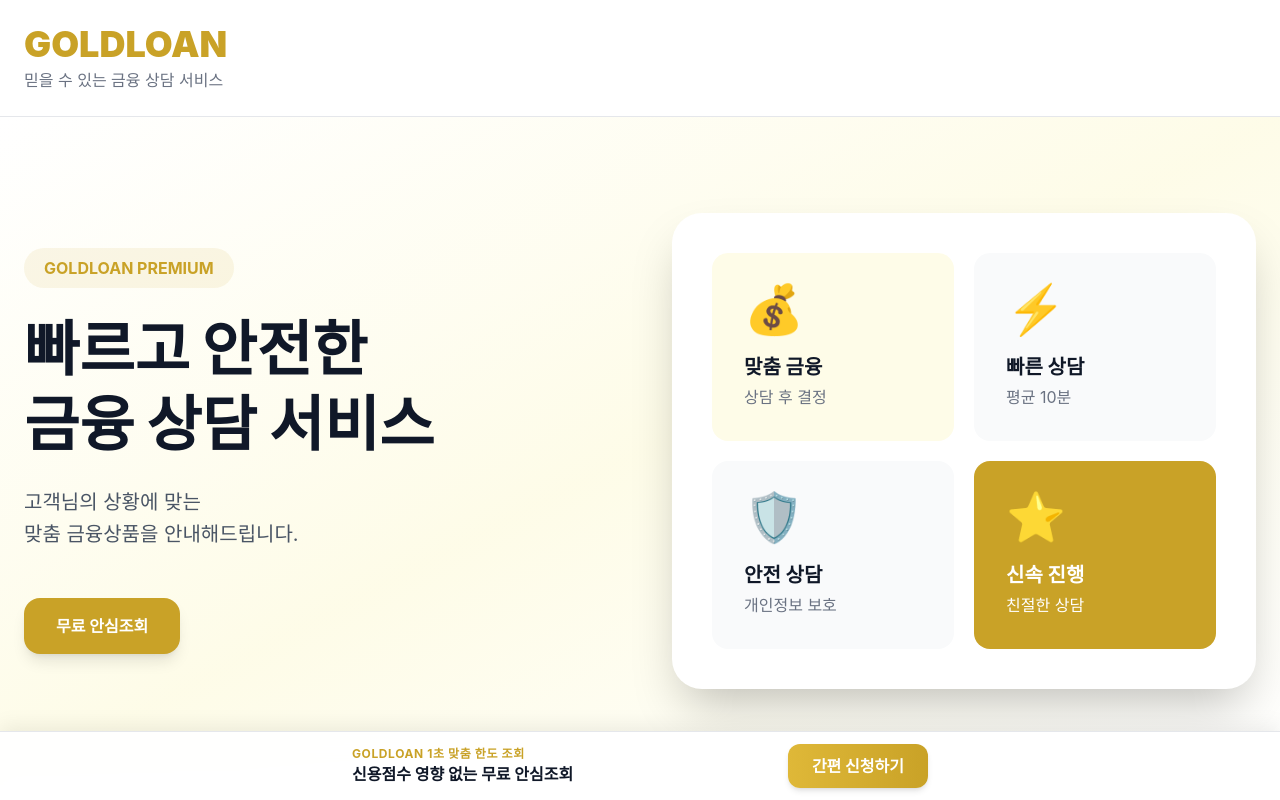
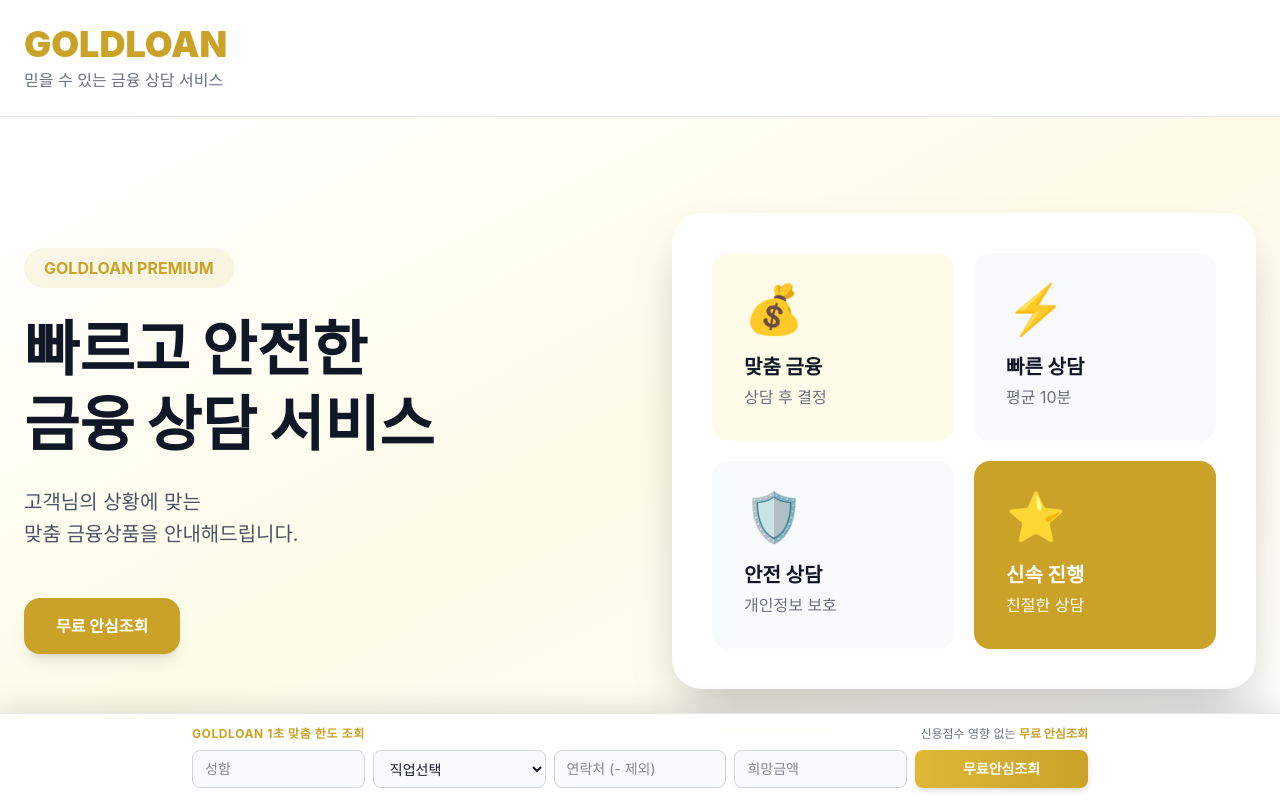
Before and after one commit to wesdxc1717-art/goldloan, a Next.js app: page / in a window 1280 px wide. Shown: the top 800 px of the page. Built offline with nearby package versions, Linux system fonts and the light colour scheme; no server answers.

Commit message:
Fix sticky bottom bar implementation

```diff
--- a/app/page.tsx
+++ b/app/page.tsx
@@ -2,21 +2,17 @@
 import Hero from "@/components/Hero";
 import LoanTypesSection from "@/components/LoanTypesSection";
 import InfoSection from "@/components/InfoSection";
-import BottomForm from "@/components/BottomForm";
 import StickyBottomBar from "@/components/StickyBottomBar";
 
 export default function Home() {
   return (
-    <main className="min-h-screen bg-white pb-24">
+    <main className="min-h-screen bg-white pb-32"> {/* 고정 바 높이에 맞춰 하단 여백(pb-32) 설정 */}
       <Header />
       <Hero />
       <LoanTypesSection />
       <InfoSection />
 
-      <div id="bottom-form">
-        <BottomForm />
-      </div>
-
+      {/* 화면 하단 고정 입력 바 */}
       <StickyBottomBar />
     </main>
   );
--- a/components/StickyBottomBar.tsx
+++ b/components/StickyBottomBar.tsx
@@ -1,31 +1,98 @@
 'use client';
 
+import { useState } from 'react';
+
 export default function StickyBottomBar() {
-  const scrollToForm = () => {
-    const formElement = document.getElementById('bottom-form');
-    if (formElement) {
-      formElement.scrollIntoView({ behavior: 'smooth' });
-    }
+  const [formData, setFormData] = useState({
+    name: '',
+    job: '',
+    phone: '',
+    amount: '',
+  });
+
+  const handleChange = (e: React.ChangeEvent<HTMLInputElement | HTMLSelectElement>) => {
+    setFormData({
+      ...formData,
+      [e.target.name]: e.target.value,
+    });
+  };
+
+  const handleSubmit = (e: React.FormEvent) => {
+    e.preventDefault();
+    // 여기에 기존 신청 로직(또는 텔레그램 연동 등)을 연결하시면 됩니다.
+    alert('무료 안심조회가 신청되었습니다.');
   };
 
   return (
-    <div className="fixed bottom-0 left-0 right-0 z-50 bg-white/95 backdrop-blur-md border-t border-gray-200 shadow-[0_-4px_20px_rgba(0,0,0,0.08)] py-3 px-4">
-      <div className="max-w-xl mx-auto flex items-center justify-between gap-4">
-        <div className="flex flex-col text-left">
+    <div className="fixed bottom-0 left-0 right-0 z-50 bg-white/95 backdrop-blur-md border-t border-gray-200 shadow-[0_-6px_25px_rgba(0,0,0,0.12)] py-3 px-4">
+      <div className="max-w-4xl mx-auto">
+        <div className="flex items-center justify-between mb-2">
           <span className="text-xs text-[#C9A227] font-bold tracking-wider uppercase">
             GOLDLOAN 1초 맞춤 한도 조회
           </span>
-          <span className="text-sm md:text-base font-bold text-gray-900">
-            신용점수 영향 없는 무료 안심조회
+          <span className="text-xs text-gray-500">
+            신용점수 영향 없는 <span className="text-[#C9A227] font-bold">무료 안심조회</span>
           </span>
         </div>
 
-        <button
-          onClick={scrollToForm}
-          className="bg-gradient-to-r from-[#DFB838] to-[#C9A227] text-white font-bold px-6 py-2.5 rounded-xl shadow-md hover:opacity-90 transition-all text-sm md:text-base whitespace-nowrap"
-        >
-          간편 신청하기
-        </button>
+        <form onSubmit={handleSubmit} className="grid grid-cols-2 md:grid-cols-5 gap-2">
+          {/* 성함 */}
+          <input
+            type="text"
+            name="name"
+            placeholder="성함"
+            value={formData.name}
+            onChange={handleChange}
+            required
+            className="bg-gray-50 border border-gray-300 rounded-lg px-3 py-2 text-sm text-gray-900 focus:outline-none focus:border-[#C9A227]"
+          />
+
+          {/* 직업 선택 */}
+          <select
+            name="job"
+            value={formData.job}
+            onChange={handleChange}
+            required
+            className="bg-gray-50 border border-gray-300 rounded-lg px-3 py-2 text-sm text-gray-900 focus:outline-none focus:border-[#C9A227]"
+          >
+            <option value="">직업선택</option>
+            <option value="직장인">직장인</option>
+            <option value="사업자">사업자</option>
+            <option value="프리랜서">프리랜서</option>
+            <option value="주부">주부</option>
+            <option value="무직자">무직자/기타</option>
+          </select>
+
+          {/* 연락처 */}
+          <input
+            type="tel"
+            name="phone"
+            placeholder="연락처 (- 제외)"
+            value={formData.phone}
+            onChange={handleChange}
+            required
+            className="bg-gray-50 border border-gray-300 rounded-lg px-3 py-2 text-sm text-gray-900 focus:outline-none focus:border-[#C9A227]"
+          />
+
+          {/* 희망금액 */}
+          <input
+            type="text"
+            name="amount"
+            placeholder="희망금액"
+            value={formData.amount}
+            onChange={handleChange}
+            required
+            className="bg-gray-50 border border-gray-300 rounded-lg px-3 py-2 text-sm text-gray-900 focus:outline-none focus:border-[#C9A227]"
+          />
+
+          {/* 무료안심조회 신청 버튼 */}
+          <button
+            type="submit"
+            className="col-span-2 md:col-span-1 bg-gradient-to-r from-[#DFB838] to-[#C9A227] text-white font-bold py-2 px-4 rounded-lg shadow-md hover:opacity-90 transition-all text-sm whitespace-nowrap"
+          >
+            무료안심조회
+          </button>
+        </form>
       </div>
     </div>
   );
```
